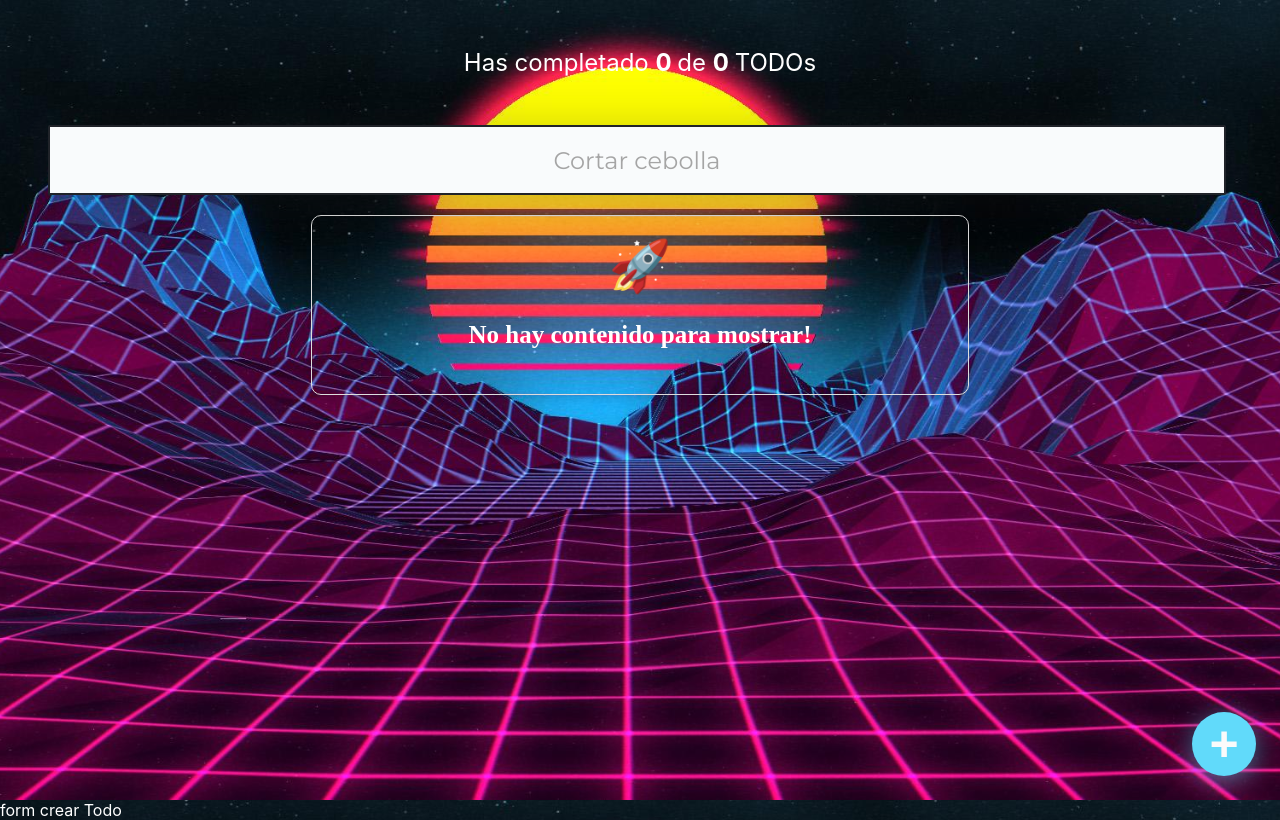
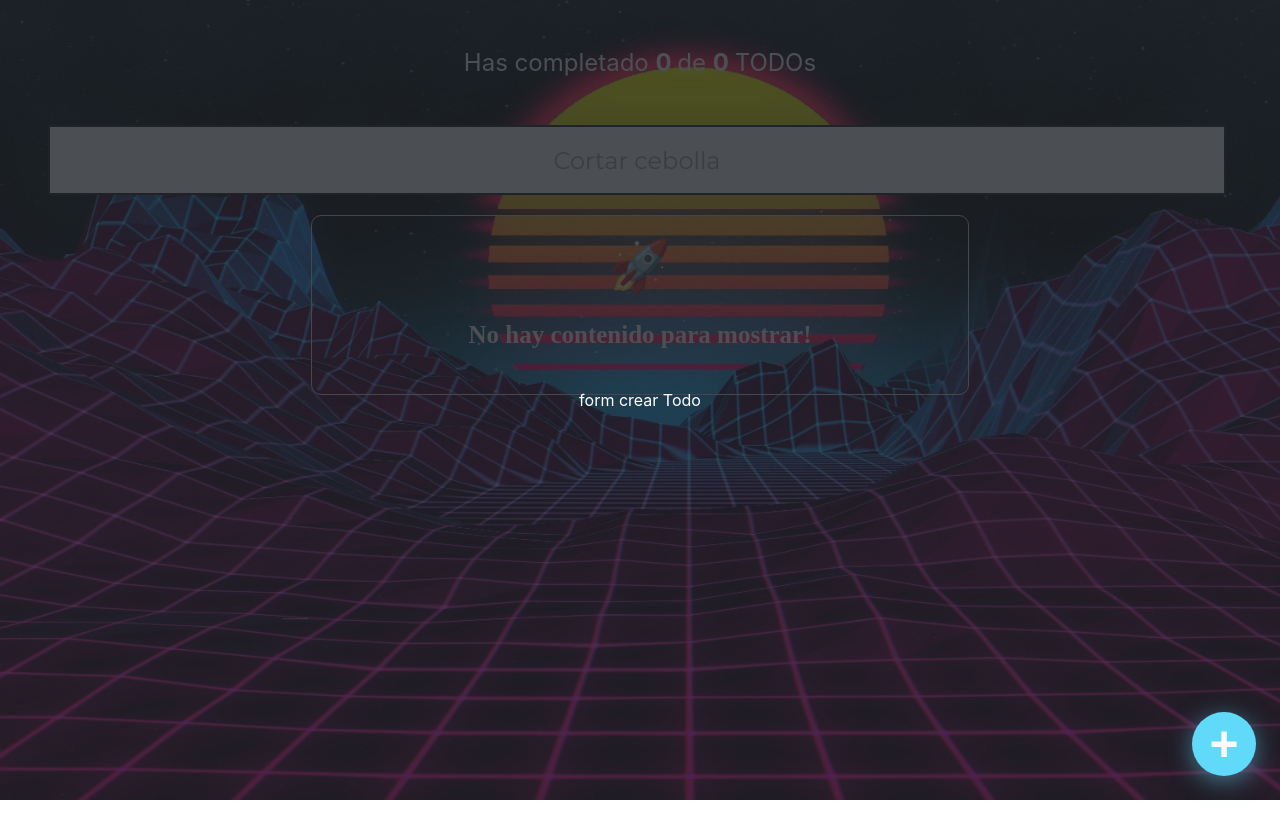
Before and after one commit to VillarrealAlex/curso-react, a React (Create React App) app: page / in a window 1280 px wide. Built offline with nearby package versions, Linux system fonts and the light colour scheme.

Commit message:
se crea componente modal

```diff
--- /dev/null
+++ b/src/components/Modal/Modal.css
@@ -0,0 +1,12 @@
+.modal{
+    background-color: rgba(32, 35, 41, .8);
+    display: flex;
+    justify-content: center;
+    align-items: center;
+    color: white;
+    position: fixed;
+    top: 0;
+    left: 0;
+    right: 0;
+    bottom: 0;
+}
--- a/src/components/Modal/Modal.js
+++ b/src/components/Modal/Modal.js
@@ -1,5 +1,6 @@
 import React from "react";
 import {createPortal} from "react-dom";
+import  "./Modal.css";
 
 function Modal({children}){
     return createPortal(
```
